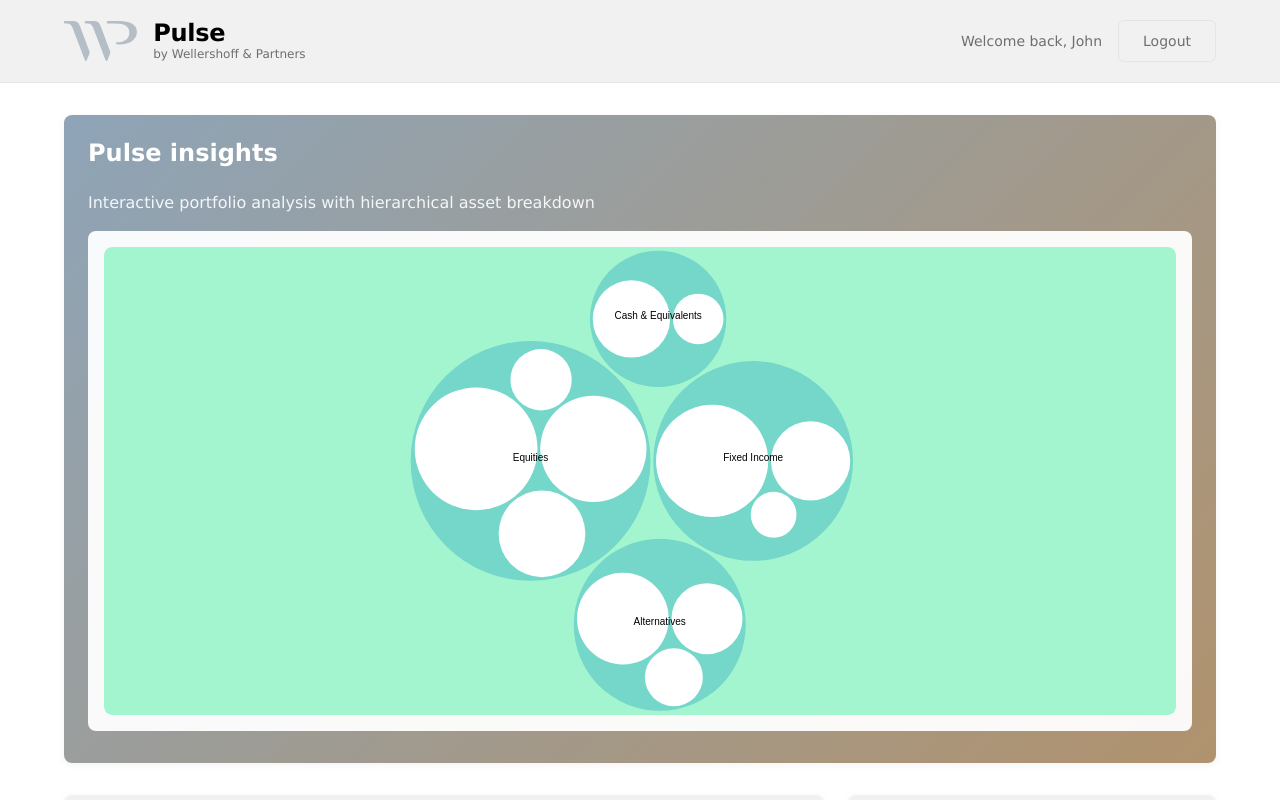
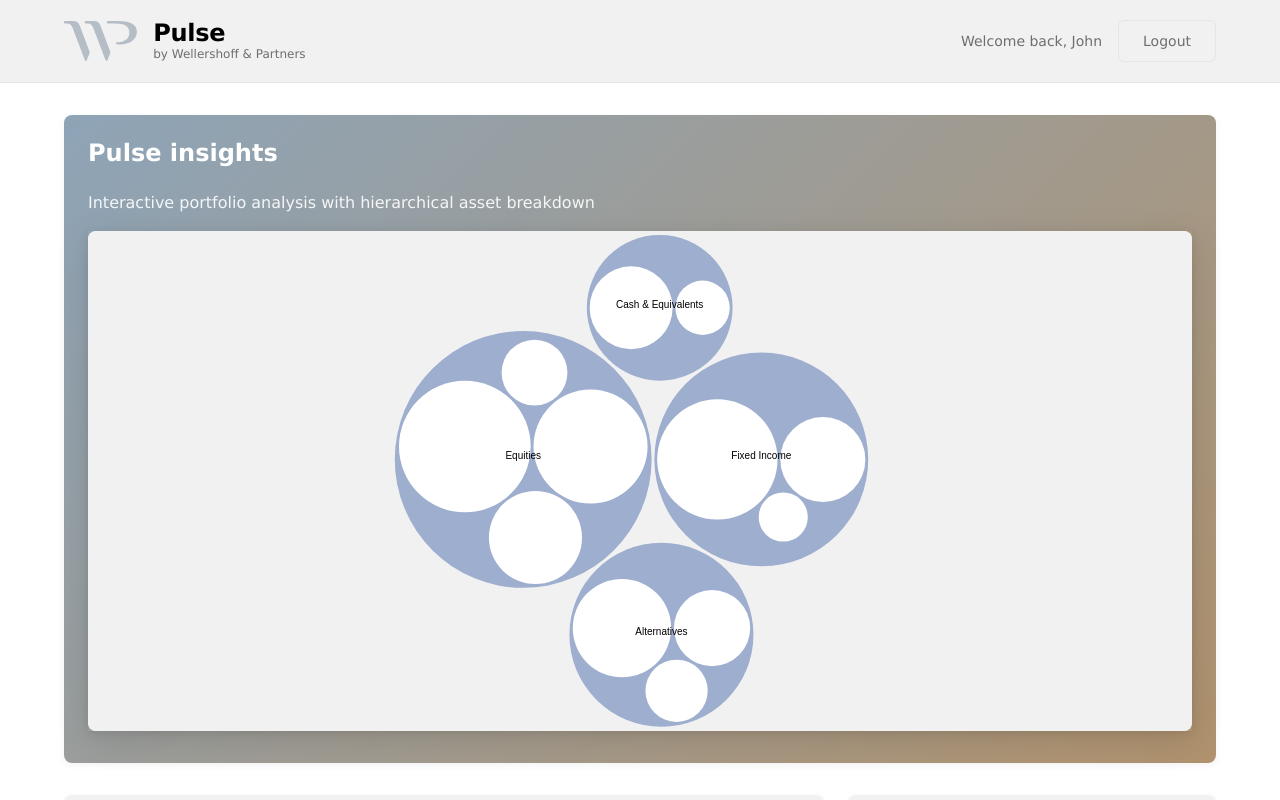
Before and after one commit to ryanfuchs/STARTHackTour, a React (Create React App) app: page / in a window 1280 px wide. Both pictures are taken after typing "name@example.com", "Sample123" into the empty fields and a click on the button "Sign In". Shown: the top 800 px of the page. Built offline with nearby package versions, Linux system fonts and the light colour scheme.

Commit message:
Refactor CirclePacking component

```diff
--- a/src/components/CirclePacking.js
+++ b/src/components/CirclePacking.js
@@ -17,11 +17,11 @@ const CirclePacking = ({ data }) => {
     const width = containerRect.width;
     const height = containerRect.height;
 
-    // Create the color scale
-    const color = d3.scaleLinear()
-      .domain([0, 5])
-      .range(["hsl(152,80%,80%)", "hsl(228,30%,40%)"])
-      .interpolate(d3.interpolateHcl);
+    // Create the color scale using chart colors
+    const chartColors = ["#748BB8", "#9EAECE", "#D6DDEA", "#B0926D", "#8EA4B7"];
+    const color = d3.scaleOrdinal()
+      .domain([0, 1, 2, 3, 4])
+      .range(chartColors);
 
     // Compute the layout
     const pack = data => d3.pack()
@@ -38,14 +38,14 @@ const CirclePacking = ({ data }) => {
       .attr("viewBox", `-${width / 2} -${height / 2} ${width} ${height}`)
       .attr("width", "100%")
       .attr("height", "100%")
-      .attr("style", `display: block; background: ${color(0)}; cursor: pointer;`);
+      .attr("style", `display: block; background: #F1F1F2; cursor: pointer;`);
 
     // Append the nodes
     const node = svg.append("g")
       .selectAll("circle")
       .data(root.descendants().slice(1))
       .join("circle")
-      .attr("fill", d => d.children ? color(d.depth) : "white")
+      .attr("fill", d => d.children ? color(d.depth % 5) : "white")
       .attr("pointer-events", d => !d.children ? "none" : null)
       .on("mouseover", function() { d3.select(this).attr("stroke", "#000"); })
       .on("mouseout", function() { d3.select(this).attr("stroke", null); })
--- a/src/components/Dashboard.css
+++ b/src/components/Dashboard.css
@@ -115,12 +115,13 @@
 }
 
 .circle-packing-wrapper {
-  background-color: rgba(255, 255, 255, 0.95);
-  border-radius: 8px;
-  padding: 16px;
+  background-color: transparent;
+  border-radius: 0;
+  padding: 0;
   margin-top: 8px;
   height: 500px;
   min-height: 500px;
+  box-shadow: 0 8px 32px rgba(0, 0, 0, 0.12), 0 2px 8px rgba(0, 0, 0, 0.08);
 }
 
 /* Portfolio Card */
```
